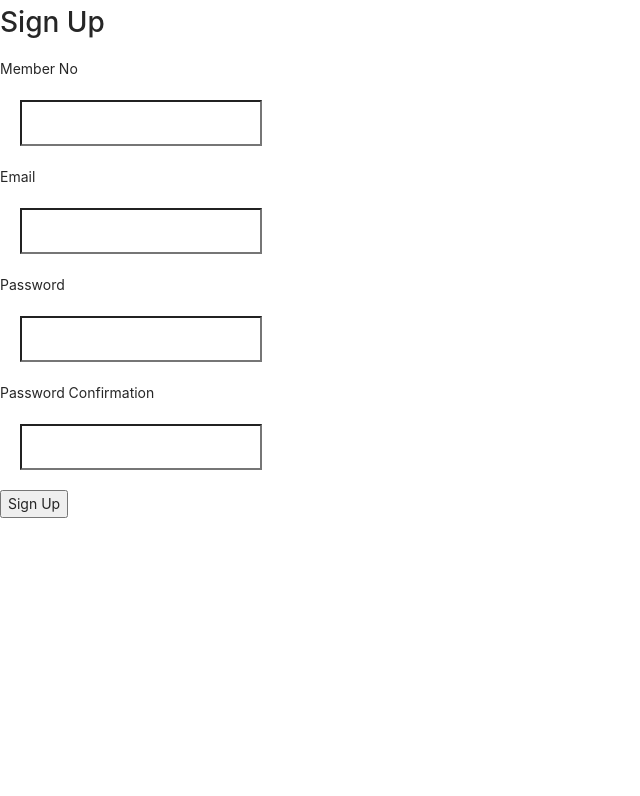
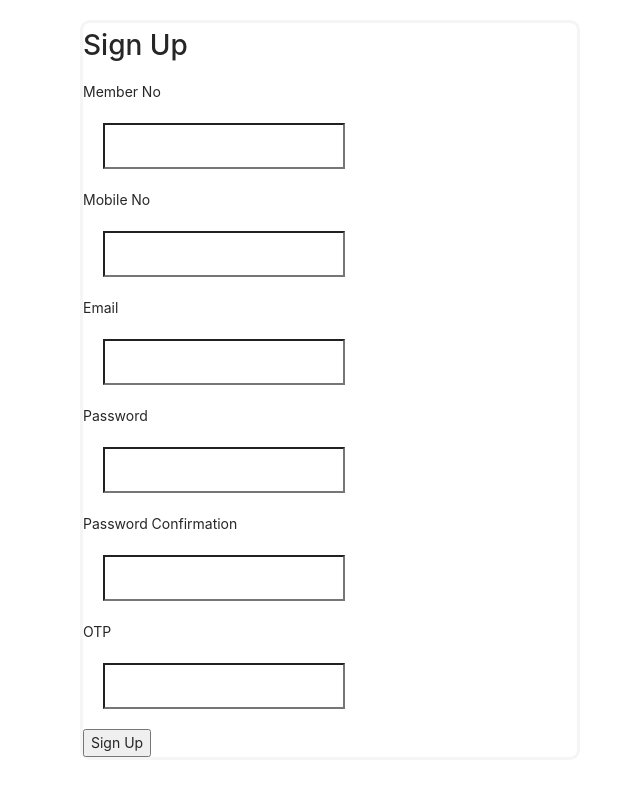
Before and after one commit to mbuguamary/Sacco-App, a React (Create React App) app: page /SignUp in a window 1280 px wide. Shown: the top 796 px of the page, without its empty margins (0-640 px from the left). Built offline with nearby package versions, Linux system fonts and the light colour scheme.

Commit message:
added authentication with otp

```diff
--- a/src/Components/Authentication/SignUp.js
+++ b/src/Components/Authentication/SignUp.js
@@ -1,13 +1,15 @@
 import React from 'react'
 import {useNavigate } from 'react-router-dom';
 import { useState} from 'react';
-import {Link } from 'react-router-dom';
+//import {Link } from 'react-router-dom';
 
 const SignUp = () => {
   const [member_no, setMemberNo] = useState("");
+  const [mobile_no, setMobileNo] = useState("");
   const [email, setEmail] = useState("");
   const [password, setPassword] = useState("");
   const [passwordConfirmation, setPasswordConfirmation] = useState("");
+  const [otp, setOtp] = useState("");
   const navigate = useNavigate();
   function handleSubmit(e) {
     e.preventDefault();
@@ -18,9 +20,11 @@ const SignUp = () => {
       },
       body: JSON.stringify({
         member_no,
+        mobile_no,
         email,
         password,
         password_confirmation: passwordConfirmation,
+        otp
       }),
     }).then((r) => {
       if (r.ok) {
@@ -32,7 +36,7 @@ const SignUp = () => {
   }
 
   return (
-    <div>
+    <div className='signup'>
       <form className='frm' onSubmit={handleSubmit}>
         <h1>Sign Up</h1>
         <label htmlFor="username">Member No</label>
@@ -42,6 +46,14 @@ const SignUp = () => {
           autoComplete="off"
           value={member_no}
           onChange={(e) => setMemberNo(e.target.value)}
+        />
+        <label htmlFor="username">Mobile No</label>
+        <input
+          type="text"
+          id="mobile_no"
+          autoComplete="off"
+          value={mobile_no}
+          onChange={(e) => setMobileNo(e.target.value)}
         />
         <label htmlFor="username">Email</label>
         <input
@@ -57,7 +69,7 @@ const SignUp = () => {
           id="password"
           value={password}
           onChange={(e) => setPassword(e.target.value)}
-          autoComplete="current-password"
+          autoComplete="off"
         />
         <label htmlFor="password">Password Confirmation</label>
         <input
@@ -65,7 +77,15 @@ const SignUp = () => {
           id="password_confirmation"
           value={passwordConfirmation}
           onChange={(e) => setPasswordConfirmation(e.target.value)}
-          autoComplete="current-password"
+          autoComplete="off"
+        />
+        <label htmlFor="username">OTP</label>
+        <input
+          type="text"
+          id="otp"
+          autoComplete="off"
+          value={otp}
+          onChange={(e) => setOtp(e.target.value)}
         />
 
         <button className='btns' type="submit">Sign Up</button>
```
